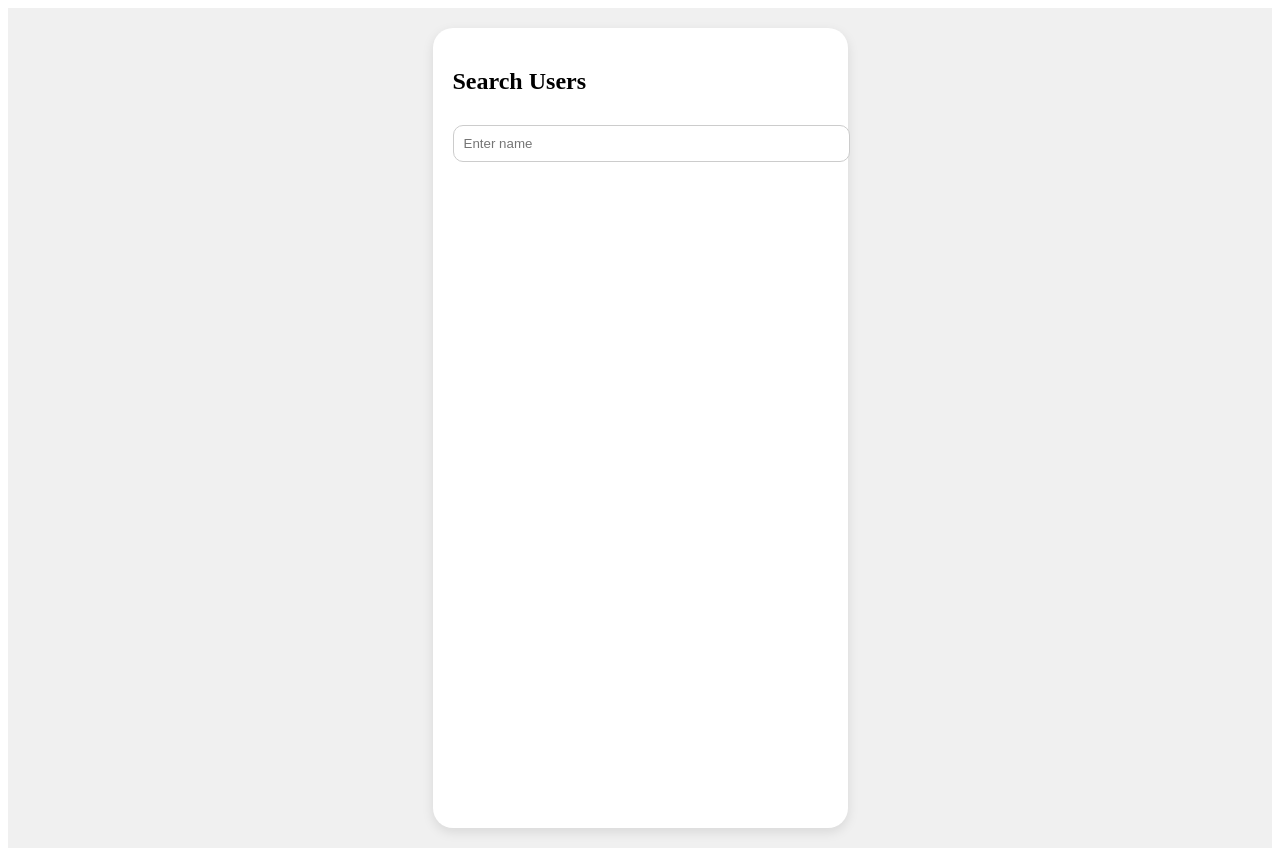
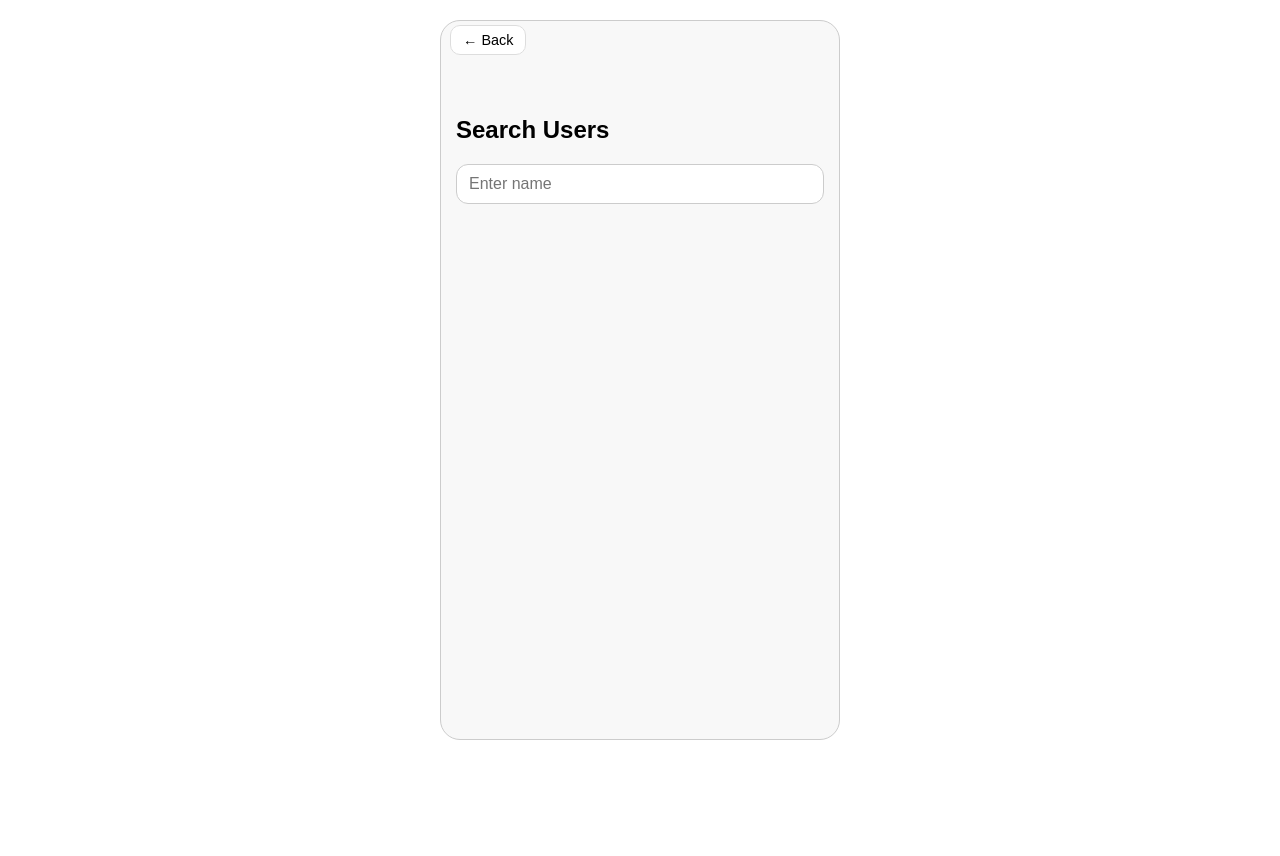
Before and after one commit to NehaReddy6815/CONNECTIFY, a React (Vite) app in the folder frontend/: page /search in a window 1280 px wide. After the commit the page ends 800 px from the top, so only its background shows below. Built offline with nearby package versions, Linux system fonts and the light colour scheme.

Commit message:
Search User WORKS!

```diff
--- a/frontend/src/pages/Search.css
+++ b/frontend/src/pages/Search.css
@@ -1,62 +1,83 @@
-/* Search.css */
-
-/* Mobile wrapper to center content */
+/* Simulate phone screen */
 .mobile-wrapper {
-  display: flex;
-  justify-content: center;
-  padding: 20px;
-  background-color: #f0f0f0; /* light background */
-  min-height: 100vh;
+  width: 100%;
+  max-width: 400px; /* phone width */
+  height: 90vh; /* fit inside viewport */
+  margin: 20px auto;
+  padding: 15px;
+  box-sizing: border-box;
+  font-family: Arial, sans-serif;
+  background-color: #f8f8f8;
+  border: 1px solid #ccc;
+  border-radius: 20px;
+  position: relative;
+  overflow-y: auto;
 }
 
-/* Simulate phone screen */
-.search-container {
-  width: 375px; /* typical mobile width */
-  max-width: 100%;
-  background-color: #fff;
-  padding: 20px;
-  border-radius: 20px;
-  box-shadow: 0 4px 12px rgba(0,0,0,0.1);
+/* Fixed back button */
+.back-button {
+  position: fixed;
+  top: 25px;
+  left: calc(50% - 190px); /* align with left edge of phone wrapper */
+  background: #fff;
+  border: 1px solid #ddd;
+  padding: 6px 12px;
+  border-radius: 10px;
+  font-size: 0.9rem;
+  cursor: pointer;
+  z-index: 100;
 }
 
-/* Input styling */
-.search-container input {
-  width: 100%;
-  padding: 10px;
-  margin-top: 10px;
-  margin-bottom: 10px;
-  border-radius: 10px;
-  border: 1px solid #ccc;
+.back-button:hover {
+  background-color: #f0f0f0;
 }
 
-/* Button styling */
-.search-container button {
-  width: 100%;
-  padding: 10px;
-  border: none;
-  background-color: #007bff;
-  color: white;
-  border-radius: 10px;
-  cursor: pointer;
-  font-size: 16px;
+/* Search container */
+.search-container {
+  margin-top: 60px; /* leave space for back button */
+  display: flex;
+  flex-direction: column;
 }
 
-.search-container button:hover {
-  background-color: #0056b3;
+/* Input box */
+input[type="text"] {
+  width: 100%;
+  padding: 10px 12px;
+  font-size: 1rem;
+  border-radius: 12px;
+  border: 1px solid #ccc;
+  margin-bottom: 15px;
+  box-sizing: border-box;
+}
+
+/* Results */
+.results {
+  display: flex;
+  flex-direction: column;
+  gap: 12px;
 }
 
 /* User cards */
 .user-card {
-  padding: 10px;
-  margin-top: 10px;
-  background-color: #f9f9f9;
-  border-radius: 10px;
-  box-shadow: 0 1px 3px rgba(0,0,0,0.1);
+  padding: 12px;
+  border-radius: 12px;
+  border: 1px solid #ddd;
+  background-color: #fff;
+  box-shadow: 0 2px 5px rgba(0,0,0,0.05);
 }
 
-/* No users text */
-.results p {
-  margin-top: 10px;
-  text-align: center;
-  color: #888;
+.user-card h3 {
+  margin: 0;
+  font-size: 1.1rem;
 }
+
+.user-card p {
+  margin: 3px 0;
+  font-size: 0.9rem;
+}
+
+/* Error message */
+.error {
+  color: red;
+  font-size: 0.9rem;
+}
--- a/frontend/src/pages/Search.jsx
+++ b/frontend/src/pages/Search.jsx
@@ -1,13 +1,14 @@
 import { useState, useEffect } from "react";
+import { useNavigate } from "react-router-dom";
 import "./Search.css";
 
 const Search = () => {
+  const navigate = useNavigate();
   const [searchQuery, setSearchQuery] = useState("");
   const [users, setUsers] = useState([]);
   const [loading, setLoading] = useState(false);
   const [error, setError] = useState("");
 
-  // Fetch users dynamically when searchQuery changes
   useEffect(() => {
     const fetchUsers = async () => {
       if (!searchQuery.trim()) {
@@ -20,9 +21,9 @@ const Search = () => {
       setError("");
 
       try {
-        // Use relative URL with proxy
-        const response = await fetch(`http://localhost:5000/api/search?name=${encodeURIComponent(searchQuery)}`);
-
+        const response = await fetch(
+          `http://localhost:5000/api/search?name=${encodeURIComponent(searchQuery)}`
+        );
 
         if (!response.ok) {
           throw new Error(`HTTP error! status: ${response.status}`);
@@ -39,16 +40,17 @@ const Search = () => {
       }
     };
 
-    // Add a small delay (debounce) to avoid too many requests
-    const timeoutId = setTimeout(() => {
-      fetchUsers();
-    }, 300); // 300ms delay
-
-    return () => clearTimeout(timeoutId); // cleanup on next effect
+    const timeoutId = setTimeout(() => fetchUsers(), 300);
+    return () => clearTimeout(timeoutId);
   }, [searchQuery]);
 
   return (
     <div className="mobile-wrapper">
+      {/* Back Button */}
+      <button className="back-button" onClick={() => navigate("/home")}>
+        ← Back
+      </button>
+
       <div className="search-container">
         <h2>Search Users</h2>
         <input
@@ -60,9 +62,7 @@ const Search = () => {
 
         <div className="results">
           {loading && <p>Searching...</p>}
-
-          {error && <p style={{color: 'red'}}>{error}</p>}
-
+          {error && <p className="error">{error}</p>}
           {!loading && users.length > 0 ? (
             users.map((user) => (
               <div key={user._id} className="user-card">
```
